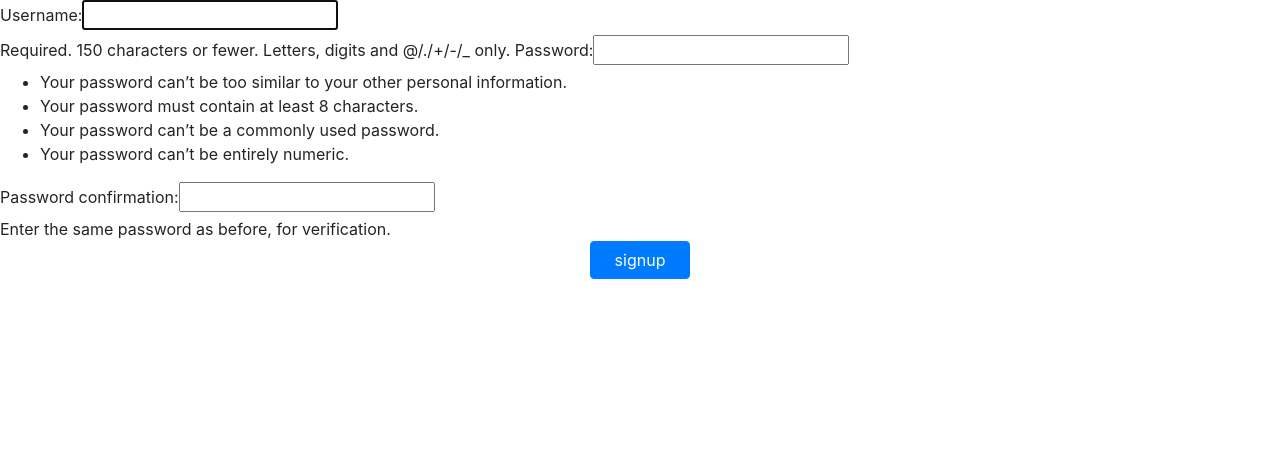
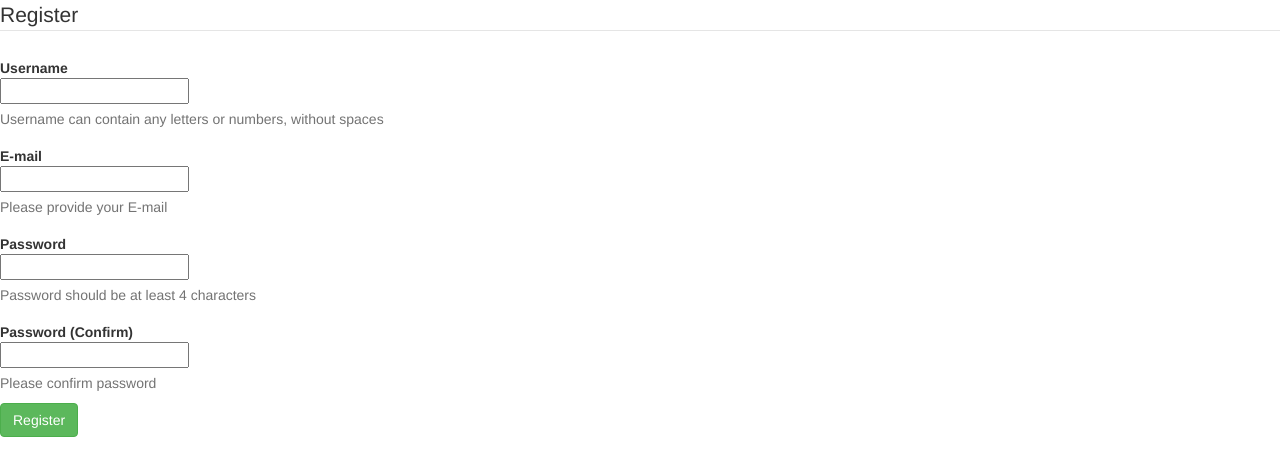
Before and after one commit to qniksefat/volunteering-service-system, a Django app: page /charity/signup/ in a window 1280 px wide. Shown: the top 476 px of the page. Run offline with Django 3.2, Linux system fonts and the light colour scheme; some libraries are stand-ins or nearby versions.

Commit message:
Login/Signup template added

```diff
--- a/templates/base.html
+++ b/templates/base.html
@@ -6,7 +6,10 @@
     <script src="//maxcdn.bootstrapcdn.com/bootstrap/4.0.0/js/bootstrap.min.js"></script>
     <script src="//cdnjs.cloudflare.com/ajax/libs/jquery/3.2.1/jquery.min.js"></script>
     <!------ Include the above in your HEAD tag ---------->
-
+    <link href="//netdna.bootstrapcdn.com/twitter-bootstrap/2.3.2/css/bootstrap-combined.min.css" rel="stylesheet" id="bootstrap-css">
+<script src="//netdna.bootstrapcdn.com/twitter-bootstrap/2.3.2/js/bootstrap.min.js"></script>
+<script src="//code.jquery.com/jquery-1.11.1.min.js"></script>
+<!------ Include the above in your HEAD tag ---------->
     <link rel="stylesheet" href="https://use.fontawesome.com/releases/v5.0.8/css/all.css">
 </head>
 <body>
--- a/templates/signup.html
+++ b/templates/signup.html
@@ -1,9 +1,53 @@
 {% extends 'base.html' %}
 
 {% block body %}
-    <form method="post">
-        {% csrf_token %}
-        {{ form }}
-        <button type="submit" class="btn btn-primary btn-block" style="max-width: 100px; margin:auto">signup</button>
-    </form>
+   <form class="form-horizontal" action='' method="POST">
+  <fieldset>
+    <div id="legend">
+      <legend class="">Register</legend>
+    </div>
+    <div class="control-group">
+      <!-- Username -->
+      <label class="control-label"  for="username">Username</label>
+      <div class="controls">
+        <input type="text" id="username" name="username" placeholder="" class="input-xlarge">
+        <p class="help-block">Username can contain any letters or numbers, without spaces</p>
+      </div>
+    </div>
+
+    <div class="control-group">
+      <!-- E-mail -->
+      <label class="control-label" for="email">E-mail</label>
+      <div class="controls">
+        <input type="text" id="email" name="email" placeholder="" class="input-xlarge">
+        <p class="help-block">Please provide your E-mail</p>
+      </div>
+    </div>
+
+    <div class="control-group">
+      <!-- Password-->
+      <label class="control-label" for="password">Password</label>
+      <div class="controls">
+        <input type="password" id="password" name="password" placeholder="" class="input-xlarge">
+        <p class="help-block">Password should be at least 4 characters</p>
+      </div>
+    </div>
+
+    <div class="control-group">
+      <!-- Password -->
+      <label class="control-label"  for="password_confirm">Password (Confirm)</label>
+      <div class="controls">
+        <input type="password" id="password_confirm" name="password_confirm" placeholder="" class="input-xlarge">
+        <p class="help-block">Please confirm password</p>
+      </div>
+    </div>
+
+    <div class="control-group">
+      <!-- Button -->
+      <div class="controls">
+        <button class="btn btn-success">Register</button>
+      </div>
+    </div>
+  </fieldset>
+</form>
 {% endblock %}
```
Also changed, not shown: templates/login.html (+25 -10 lines).
